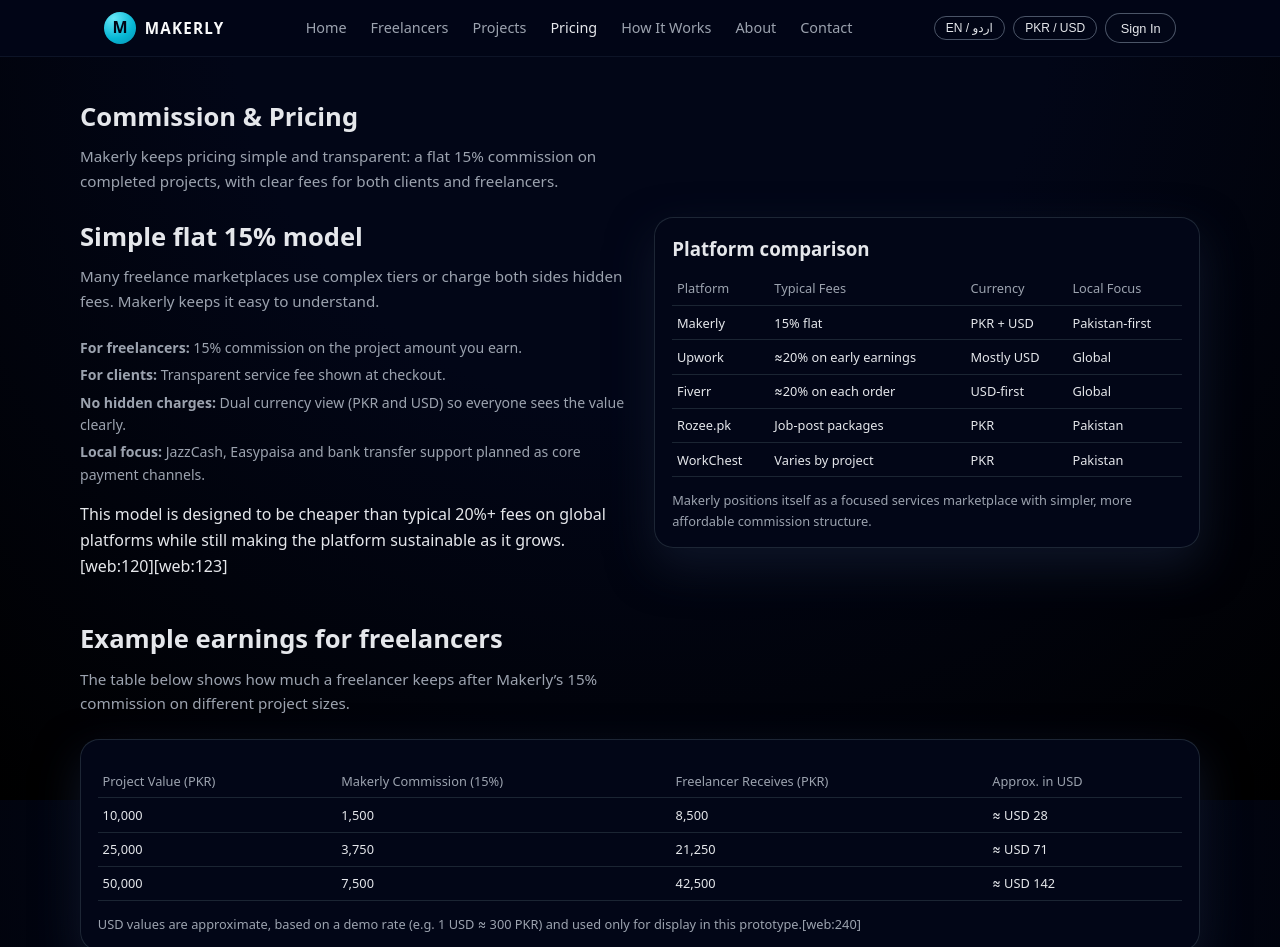
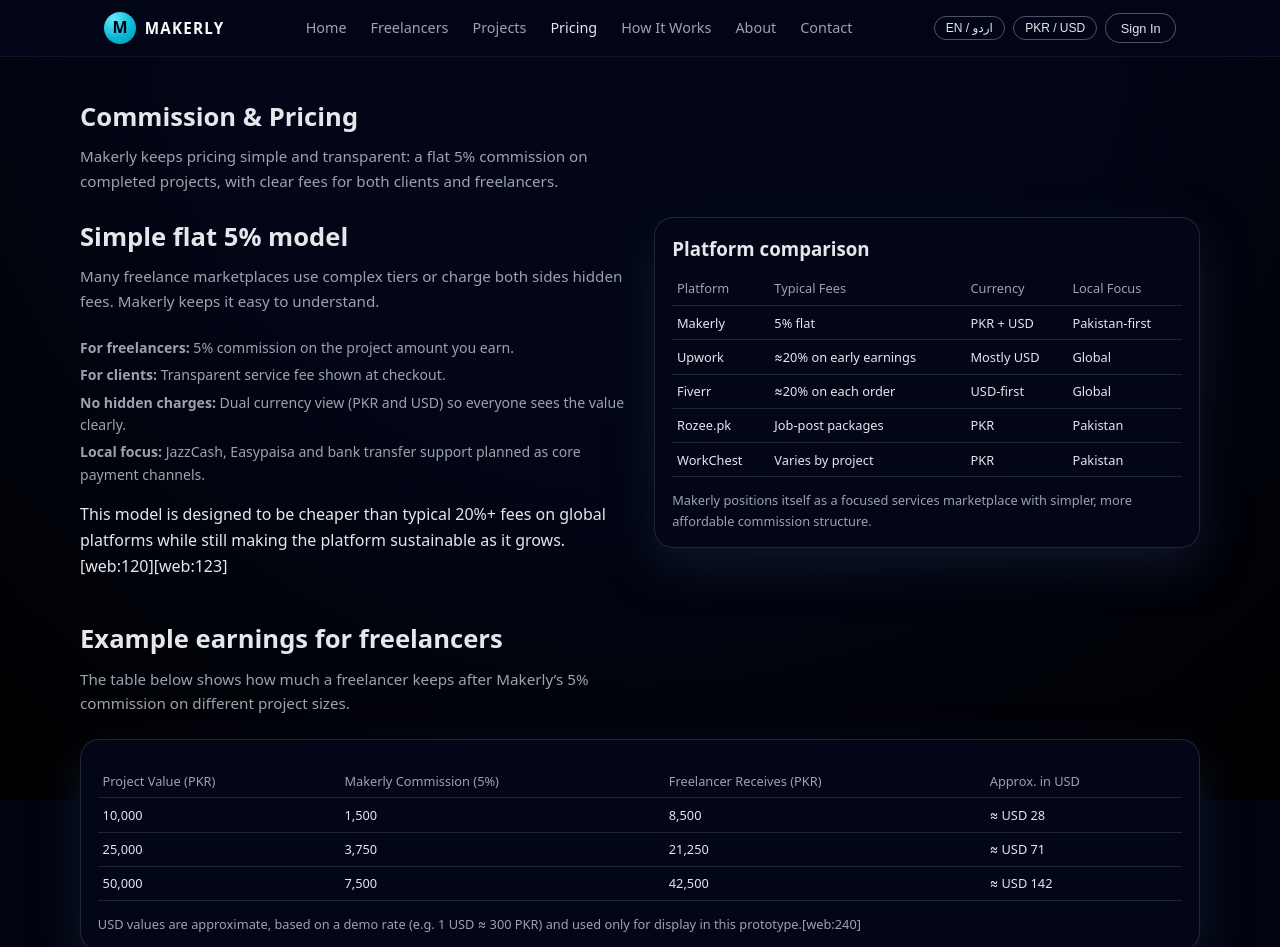
Before and after one commit to samiu2004/Markley, a plain HTML site: page pricing.html in a window 1280 px wide. Shown: the top 947 px of the page. Drawn offline with Linux system fonts and the light colour scheme.

Commit message:
Change commission rate to 5% and update details
Updated commission structure from 15% to 5% for freelancers and clients. Adjusted example earnings and platform comparison accordingly.

```diff
--- a/pricing.html
+++ b/pricing.html
@@ -36,17 +36,17 @@
       <div class="section-inner">
         <h1 class="section-title">Commission & Pricing</h1>
         <p class="section-subtitle">
-          Makerly keeps pricing simple and transparent: a flat 15% commission on completed projects, with clear fees for both clients and freelancers.
+          Makerly keeps pricing simple and transparent: a flat 5% commission on completed projects, with clear fees for both clients and freelancers.
         </p>
 
         <div class="commission-layout" style="margin-top: 1.5rem;">
           <div class="commission-text">
-            <h2 class="section-title">Simple flat 15% model</h2>
+            <h2 class="section-title">Simple flat 5% model</h2>
             <p class="section-subtitle">
               Many freelance marketplaces use complex tiers or charge both sides hidden fees. Makerly keeps it easy to understand.
             </p>
             <ul class="commission-list">
-              <li><strong>For freelancers:</strong> 15% commission on the project amount you earn.</li>
+              <li><strong>For freelancers:</strong> 5% commission on the project amount you earn.</li>
               <li><strong>For clients:</strong> Transparent service fee shown at checkout.</li>
               <li><strong>No hidden charges:</strong> Dual currency view (PKR and USD) so everyone sees the value clearly.</li>
               <li><strong>Local focus:</strong> JazzCash, Easypaisa and bank transfer support planned as core payment channels.</li>
@@ -70,7 +70,7 @@
               <tbody>
                 <tr>
                   <td>Makerly</td>
-                  <td>15% flat</td>
+                  <td>5% flat</td>
                   <td>PKR + USD</td>
                   <td>Pakistan‑first</td>
                 </tr>
@@ -111,14 +111,14 @@
           <div class="section-inner">
             <h2 class="section-title">Example earnings for freelancers</h2>
             <p class="section-subtitle">
-              The table below shows how much a freelancer keeps after Makerly’s 15% commission on different project sizes.
+              The table below shows how much a freelancer keeps after Makerly’s 5% commission on different project sizes.
             </p>
             <div class="commission-card">
               <table class="comparison-table">
                 <thead>
                   <tr>
                     <th>Project Value (PKR)</th>
-                    <th>Makerly Commission (15%)</th>
+                    <th>Makerly Commission (5%)</th>
                     <th>Freelancer Receives (PKR)</th>
                     <th>Approx. in USD</th>
                   </tr>
```
